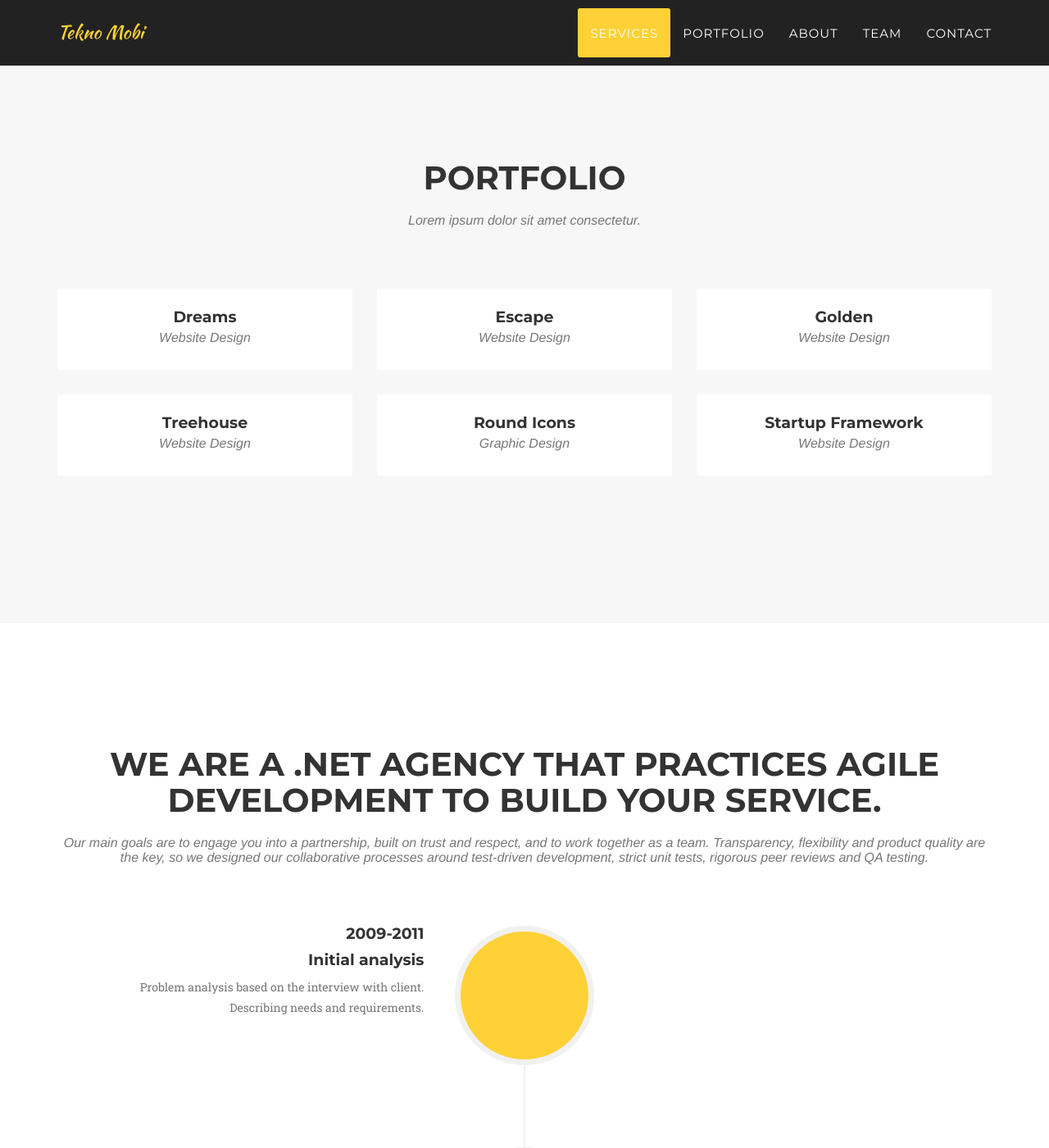
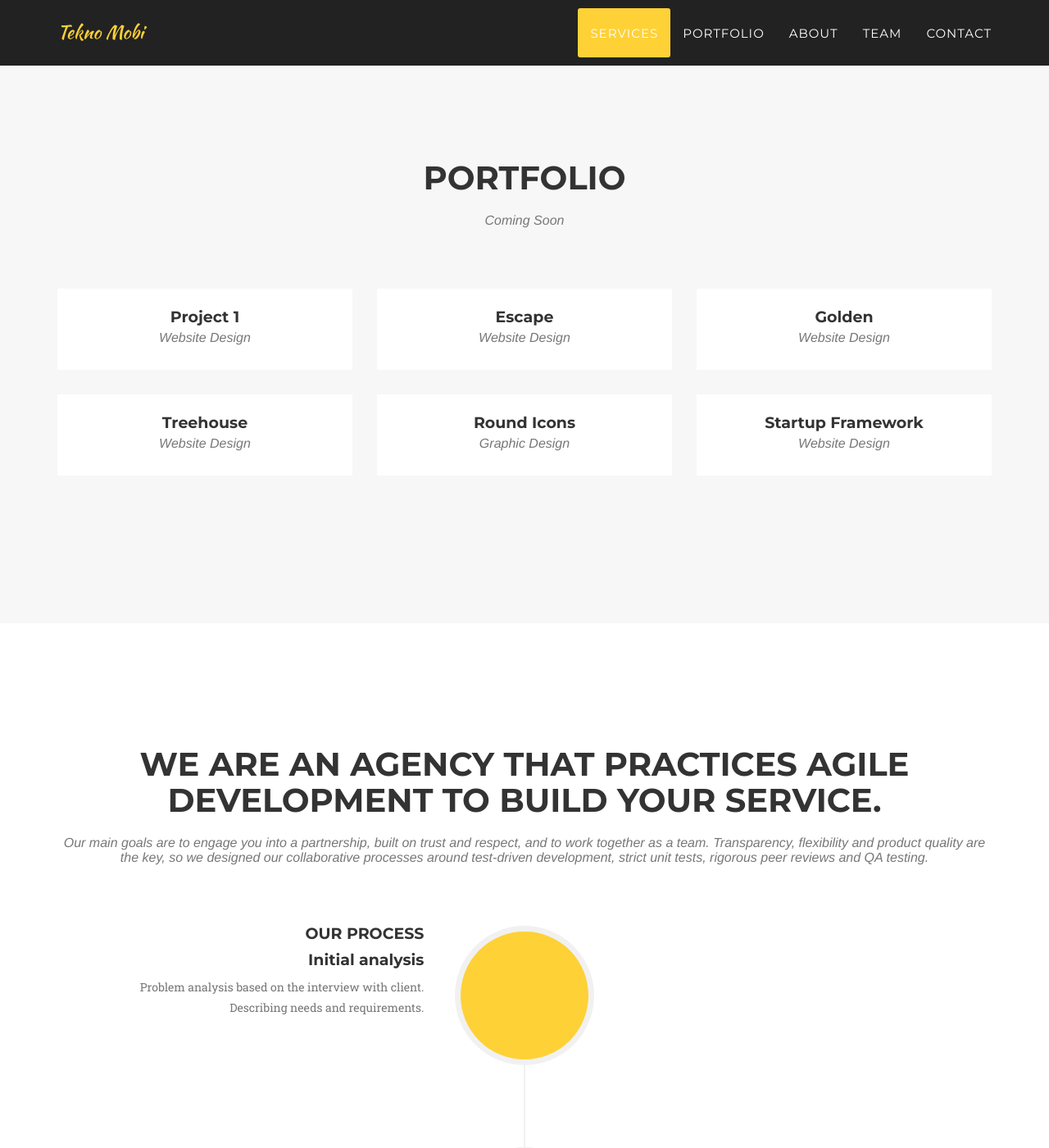
Before and after one commit to lnyousif/teknomobi, a Jekyll site: the page built from _posts/2014-07-18-project-1.markdown, in a window 1280 px wide and 1400 px high, scrolled down 1698 px. Shown: the whole window at 82% size. Built offline with Jekyll 4.4.1, drawn with Linux system fonts in a browser that asks for light colours; some web fonts are replaced.

Commit message:
portfolio

```diff
--- a/_includes/about.html
+++ b/_includes/about.html
@@ -3,7 +3,7 @@
         <div class="container">
             <div class="row">
                 <div class="col-lg-12 text-center">
-                    <h2 class="section-heading">We are a .NET agency that practices agile development to build your service.</h2>
+                    <h2 class="section-heading">We are an agency that practices agile development to build your service.</h2>
                     <h3 class="section-subheading text-muted"> Our main goals are to engage you into a partnership, built on trust and respect, and to work together as a team. Transparency, flexibility and product quality are the key, so we designed our collaborative processes around test-driven development, strict unit tests, rigorous peer reviews and QA testing.</h3>
                 </div>
             </div>
@@ -16,7 +16,7 @@
                             </div>
                             <div class="timeline-panel">
                                 <div class="timeline-heading">
-                                    <h4>2009-2011</h4>
+                                    <h4>OUR PROCESS</h4>
                                     <h4 class="subheading">Initial analysis</h4>
                                 </div>
                                 <div class="timeline-body">
@@ -30,7 +30,7 @@
                             </div>
                             <div class="timeline-panel">
                                 <div class="timeline-heading">
-                                    <h4>March 2011</h4>
+                                    <h4></h4>
                                     <h4 class="subheading">Project analysis</h4>
                                 </div>
                                 <div class="timeline-body">
@@ -58,7 +58,7 @@
                             </div>
                             <div class="timeline-panel">
                                 <div class="timeline-heading">
-                                    <h4>July 2014</h4>
+                                    <h4></h4>
                                     <h4 class="subheading">Maintenance and service</h4>
                                 </div>
                                 <div class="timeline-body">
--- a/_includes/portfolio_grid.html
+++ b/_includes/portfolio_grid.html
@@ -4,7 +4,7 @@
             <div class="row">
                 <div class="col-lg-12 text-center">
                     <h2 class="section-heading">Portfolio</h2>
-                    <h3 class="section-subheading text-muted">Lorem ipsum dolor sit amet consectetur.</h3>
+                    <h3 class="section-subheading text-muted">Coming Soon</h3>
                 </div>
             </div>
             <div class="row">
--- a/_posts/2014-07-18-project-1.markdown
+++ b/_posts/2014-07-18-project-1.markdown
@@ -1,5 +1,5 @@
 ---
-title: Dreams
+title:
 subtitle: Website Design
 layout: default
 modal-id: 1
```
